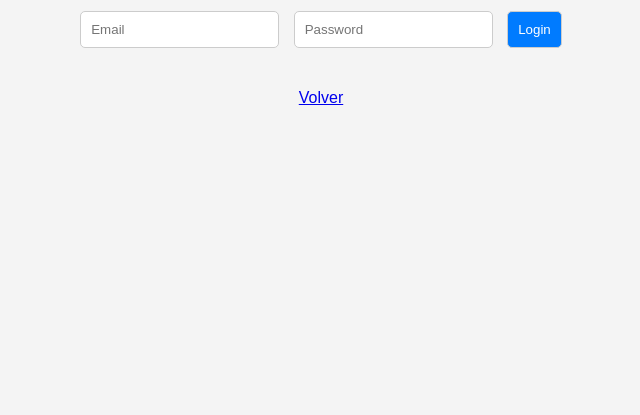
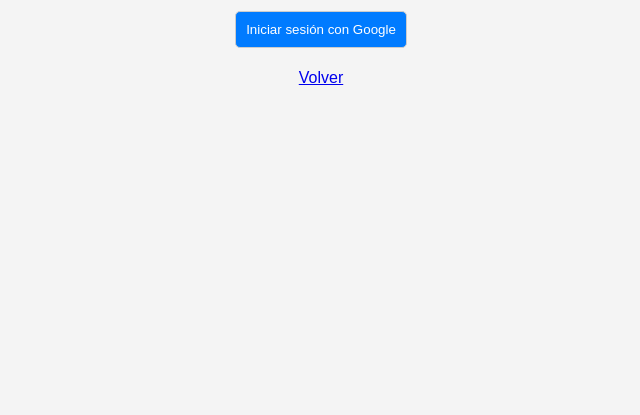
Before and after one commit to titulacioneq7/SistemaReservaciones, a plain HTML site: page login.html in a window 1280 px wide. Shown: the part 385-800 px from the top of the page, without its empty margins (319-959 px from the left). Drawn offline with Linux system fonts and the light colour scheme.

Commit message:
Update login.html

```diff
--- a/login.html
+++ b/login.html
@@ -9,11 +9,7 @@
 </head>
 <body>
     <h1>Iniciar Sesión</h1>
-    <form id="login-form">
-        <input type="email" id="email" placeholder="Email" required>
-        <input type="password" id="password" placeholder="Password" required>
-        <button type="submit">Login</button>
-    </form>
+    <button id="google-login">Iniciar sesión con Google</button>
     <p><a href="index.html">Volver</a></p>
 </body>
 </html>
```
